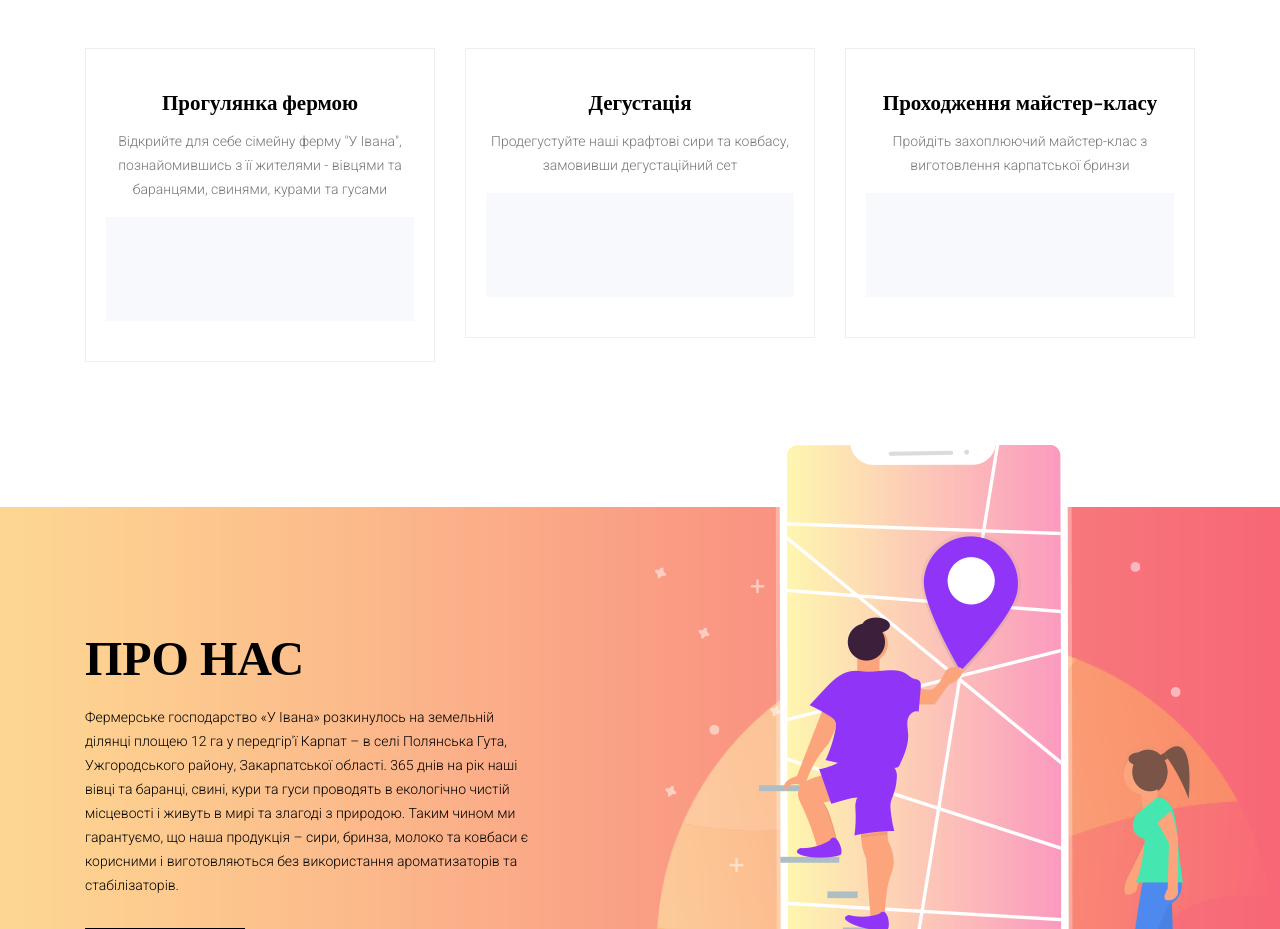
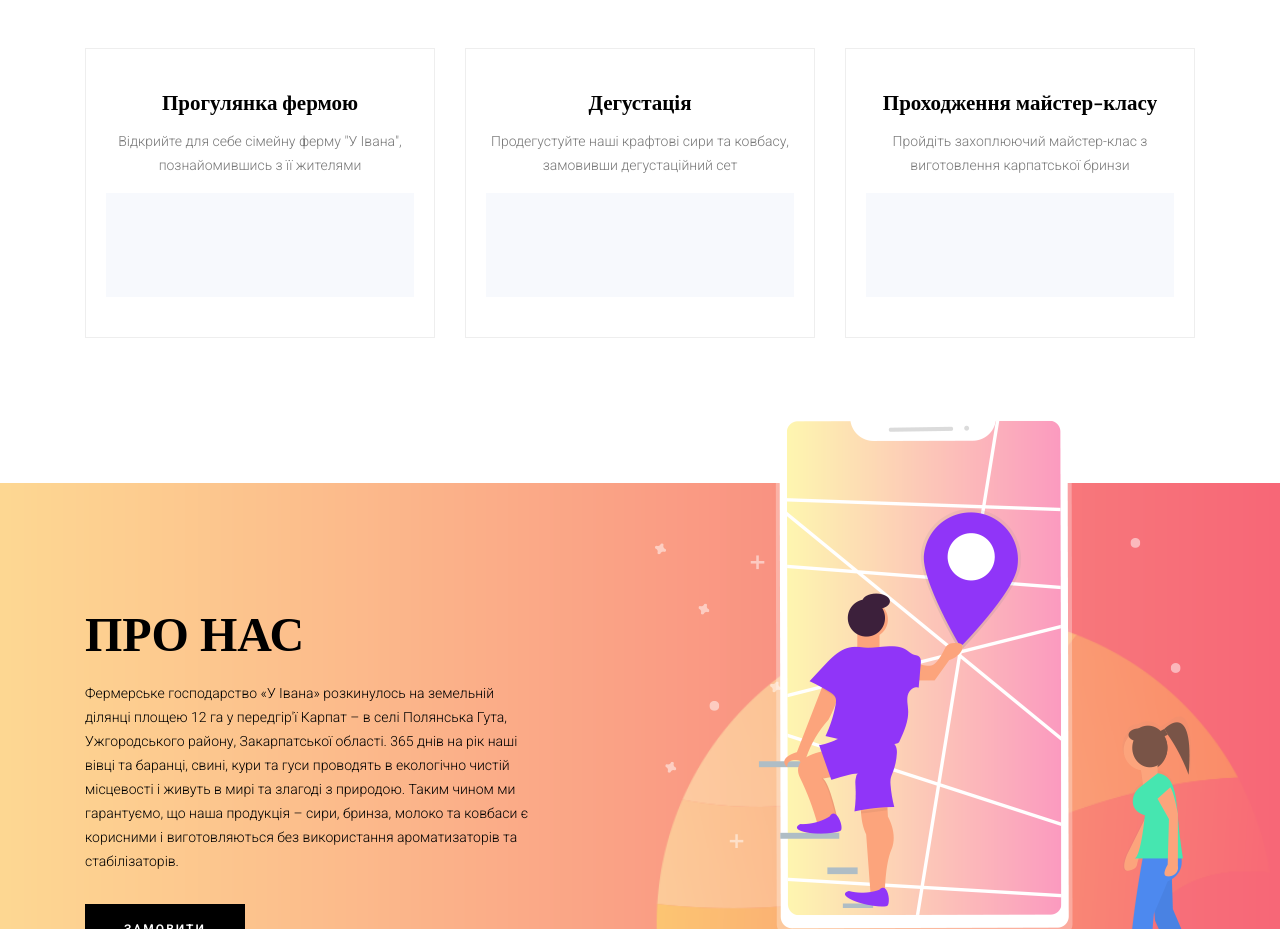
Before and after one commit to DendyLA/UIvana-farm, a plain HTML site: page index.html in a window 1280 px wide. Shown: the part 1240-2169 px from the top of the page. Drawn offline with nearby package versions, Linux system fonts and the light colour scheme; some packages are replaced by stand-ins of ours.

Commit message:
Update index.html

```diff
--- a/index.html
+++ b/index.html
@@ -111,7 +111,7 @@
 						<div class="feature-details">
 							<h5> Прогулянка фермою</h5>
 							<p>
-								Відкрийте для себе сімейну ферму "У Івана", познайомившись з її жителями - вівцями та баранцями, свинями, курами та гусами
+								Відкрийте для себе сімейну ферму "У Івана", познайомившись з її жителями
 							</p>
 
 						</div>
```
